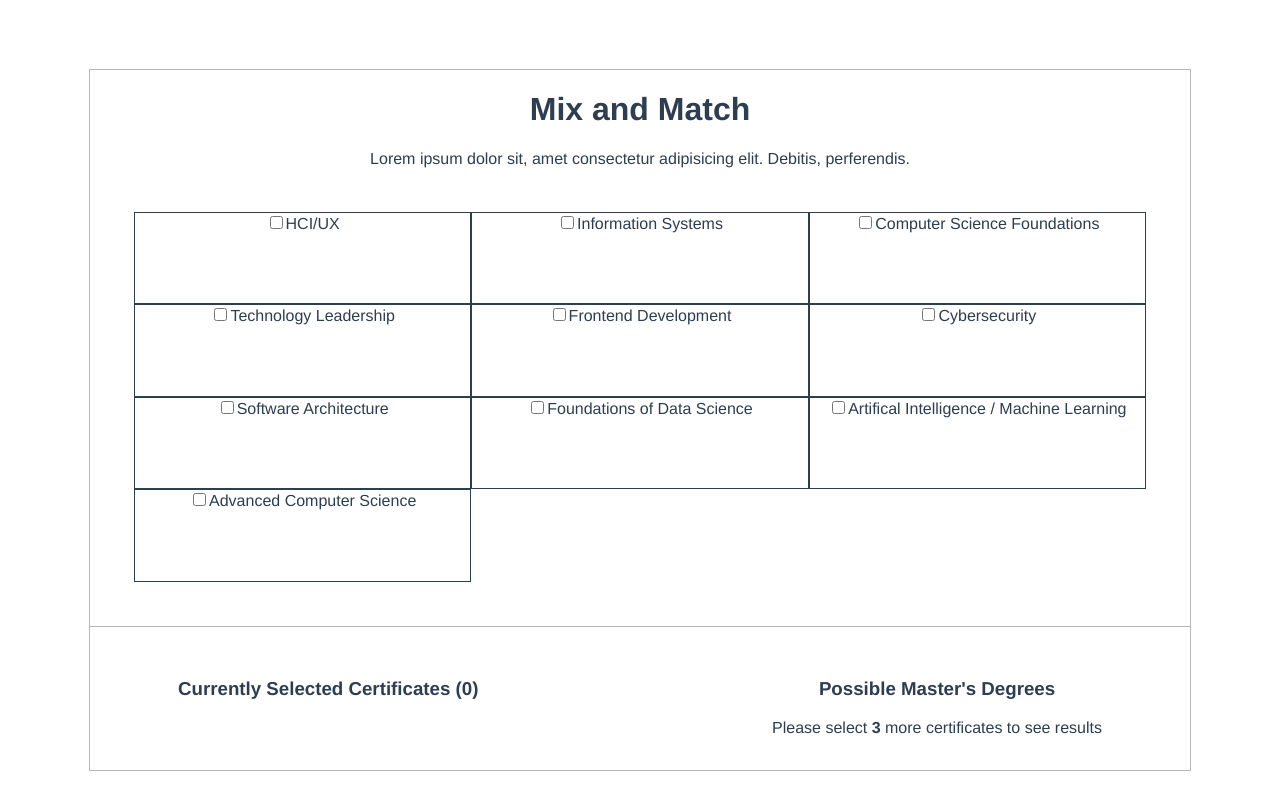
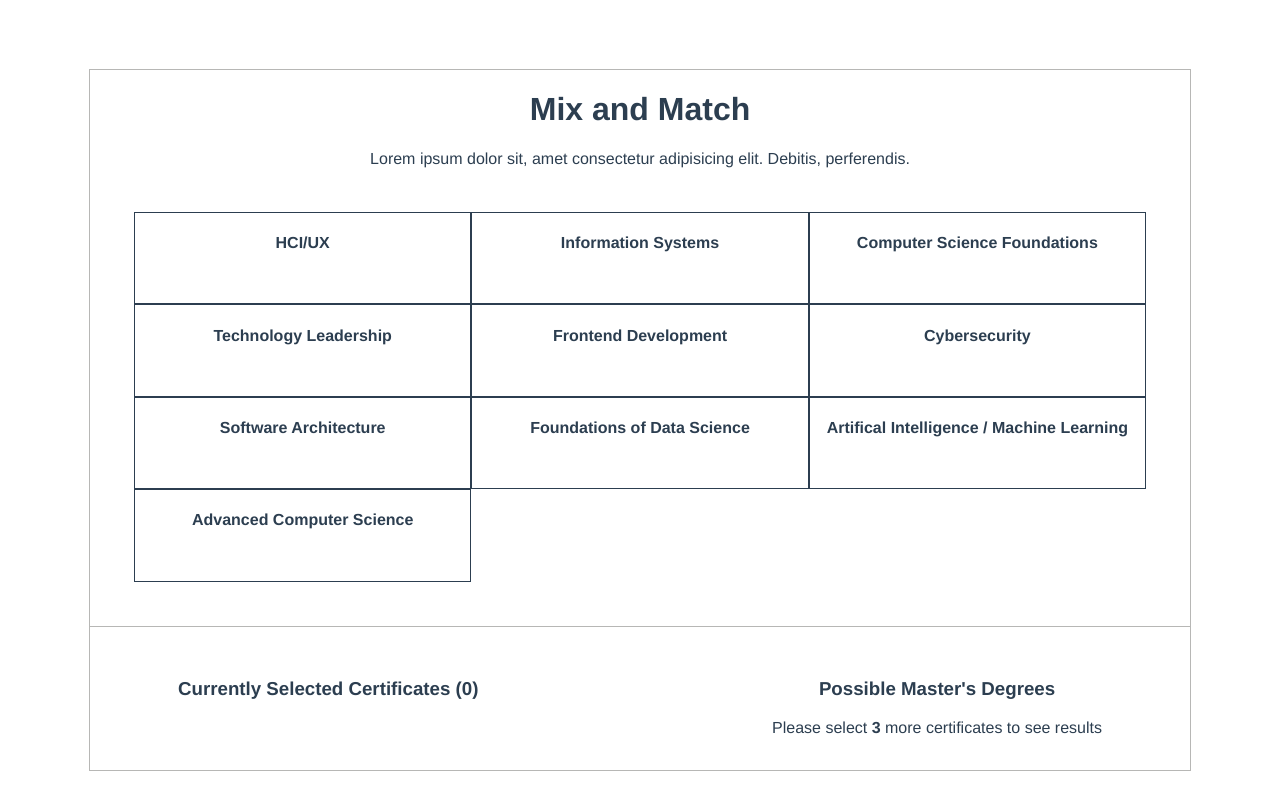
Before and after one commit to awanger/drexel_design_competition, a Vue app: page / in a window 1280 px wide. Built offline with nearby package versions, Linux system fonts and the light colour scheme.

Commit message:
Highlight certificates that are selected

```diff
--- a/src/App.vue
+++ b/src/App.vue
@@ -7,13 +7,15 @@
         <div class="instructions">Lorem ipsum dolor sit, amet consectetur adipisicing elit. Debitis, perferendis.</div>
       </div>
       <div class="window-body">
-        <div class="cell" v-for="(cert,idx) in allPossibleCerts" :key="idx">
-          <input type="checkbox"
+        <label class="cell"
+               v-for="(cert,idx) in allPossibleCerts" :key="idx"
+               :class="{ disable: selectedThree && !checkIfSelected(cert.name), selected: checkIfSelected(cert.name) }">
+          <input type="checkbox" class="visually-hidden"
                  :id="cert.name"
                  :value="cert.name"
-                 v-model="checkedCerts" :disabled="selectedThree && !checkIfSelectedAlready(cert.name)">
-          <label :class="{ disable: selectedThree && !checkIfSelectedAlready(cert.name) }" :for="cert.name">{{ cert.name }}</label>
-        </div>
+                 v-model="checkedCerts" :disabled="selectedThree && !checkIfSelected(cert.name)">
+          <h4 :for="cert.name">{{ cert.name }}</h4>
+        </label>
       </div>
       <div class="window-footer">
         <div class="certificates">
@@ -65,7 +67,7 @@ export default {
     }
   },
   methods: {
-    checkIfSelectedAlready: function(cert) {
+    checkIfSelected: function(cert) {
       return this.checkedCerts.includes(cert);
     }
   },
@@ -75,18 +77,7 @@ export default {
     },
     selectedThree: function() {
       return this.numOfSelectedCerts === 3;
-    },
-    // disableCert: function(cert) {
-    //   if(this.selectedThree && this.checkIfSelectedAlready(cert)) {
-    //     var message = "You've selected three certificates already";
-    //     // for every checkbox in all possible checkboxes
-    //     // if (checkbox not in selectedCerts) {
-    //     // disable it
-    //     return message;
-    //   } else {
-    //     return "you haven't seleted three yet";
-    //   }
-    // }
+    }
   }
 }
 </script>
@@ -145,7 +136,21 @@ $light-grey: #b7b7b5;
 // temporary class
 .cell {
   border: 1px solid;
+  &:hover {
+    background-color: $light-grey;
+    cursor: pointer;
+  }
+  &.selected {
+    background-color: skyblue;
+  }
+}
 
+.visually-hidden {
+  appearance: none;
+  position: absolute;
+  left: -100vw;
+  width: 0;
+  height: 0;
 }
 
 .placeholder {
```
